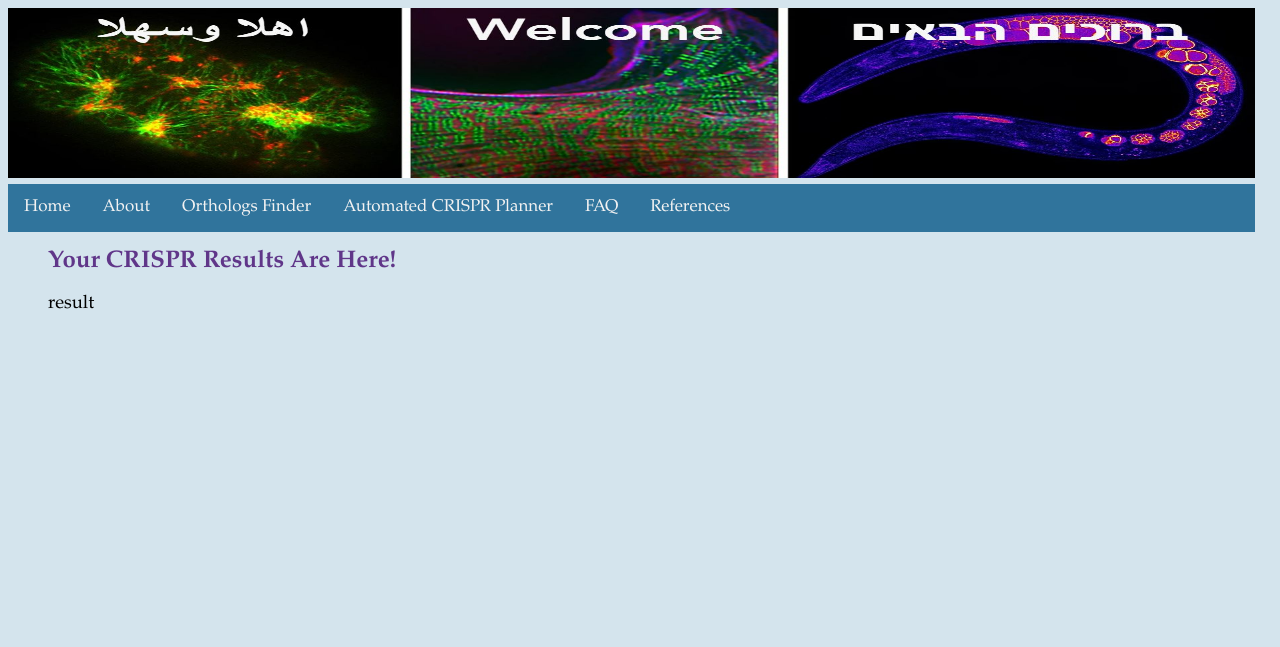
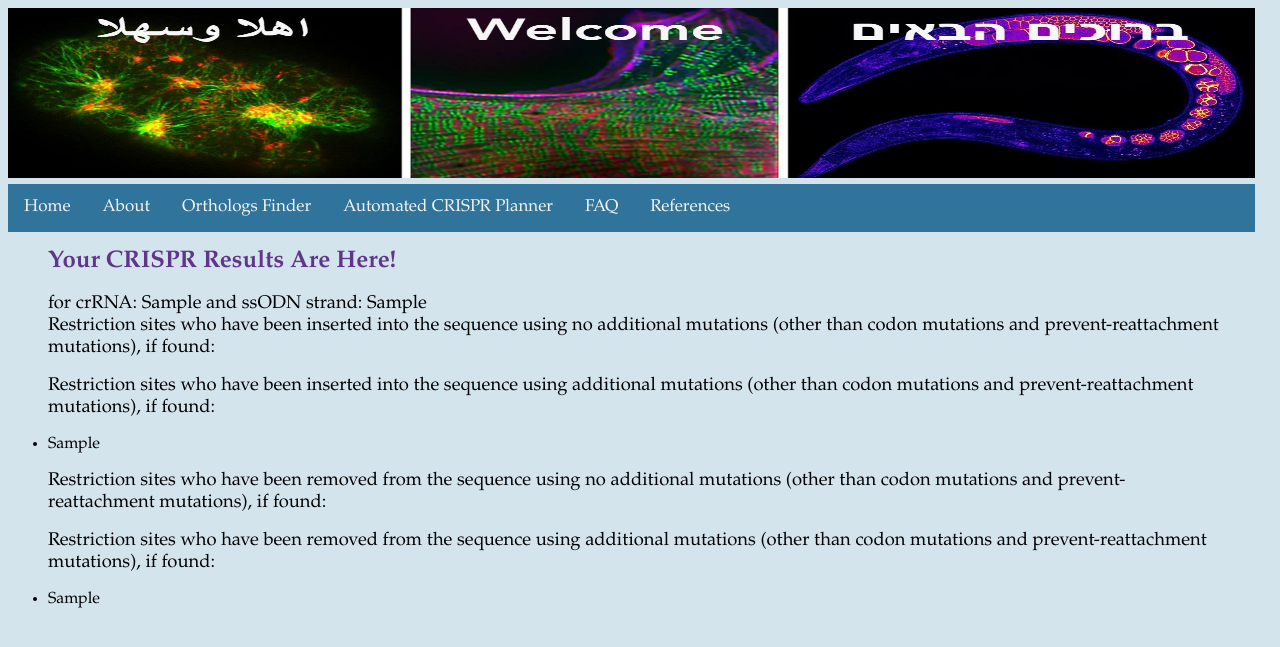
Before and after one commit to LiranAvda-TAU/Research, a Flask app: template flask_web_application/templates/crispr_response.html in a window 1280 px wide. Shown: the top 647 px of the page. Run offline with Flask 2, Linux system fonts and the light colour scheme; the template is opened without the code that fills it: most values are stand-ins (such as "Sample title", 1, 10 or a date in 2020).

Commit message:
developed the response

```diff
--- a/flask_web_application/templates/crispr_response.html
+++ b/flask_web_application/templates/crispr_response.html
@@ -21,7 +21,40 @@
     {% extends "template.html" %}
     {% block content %}
     <h1> Your CRISPR Results Are Here! </h1>
-    <p>result</p>
+    <p>for crRNA: {{result.crRNA}} and ssODN strand: {{result.ssODN_strand}}</p>
+
+    <p>Restriction sites who have been inserted into the sequence using no additional mutations (other than codon
+        mutations and prevent-reattachment mutations), if found:</p>
+    <ul>
+        {% for restriction_mutation in result.no_extra_inserted_mutations_sites %}
+            <li> {{ restriction_mutation }}  </li>
+        {% endfor %}
+    </ul>
+
+    <p>Restriction sites who have been inserted into the sequence using additional mutations (other than codon
+        mutations and prevent-reattachment mutations), if found:</p>
+    <ul>
+        {% for restriction_mutation in result.inserted_sites %}
+            <li> {{ restriction_mutation }}  </li>
+        {% endfor %}
+    </ul>
+
+    <p>Restriction sites who have been removed from the sequence using no additional mutations (other than codon
+        mutations and prevent-reattachment mutations), if found:</p>
+    <ul>
+        {% for restriction_mutation in result.no_extra_removed_mutations_sites %}
+            <li> {{ restriction_mutation }}  </li>
+        {% endfor %}
+    </ul>
+
+    <p>Restriction sites who have been removed from the sequence using additional mutations (other than codon
+        mutations and prevent-reattachment mutations), if found:</p>
+    <ul>
+        {% for restriction_mutation in result.removed_sites %}
+            <li> {{ restriction_mutation }}  </li>
+        {% endfor %}
+    </ul>
+
     {% endblock %}
   </body>
 </html>
```
